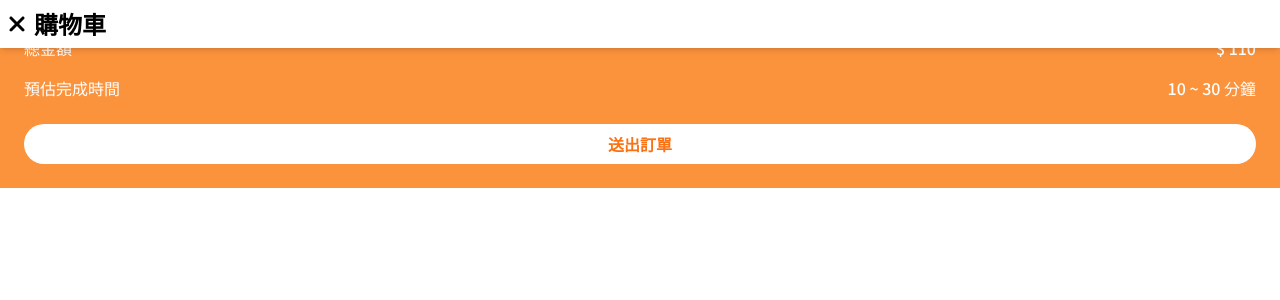
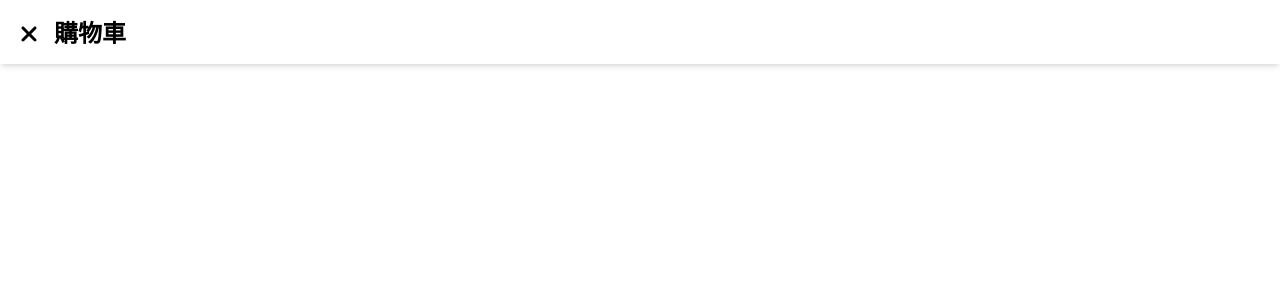
Before and after one commit to NTOU-Takeout/NTOU-Takeout-Frontend, a React (Vite) app: page /cart in a window 1280 px wide. Shown: the top 300 px of the page. Built offline with nearby package versions, Linux system fonts and the light colour scheme.

Commit message:
Adjust css

```diff
--- a/src/components/cartPage/CartPageHeader.jsx
+++ b/src/components/cartPage/CartPageHeader.jsx
@@ -9,11 +9,11 @@ const CartPageHeader = () => {
         navigate(-1);
     };
     return (
-        <header className="fixed z-30 top-0 left-0 w-full flex justify-between items-center bg-white shadow-md transition-shadow duration-300 ease-in-out p-2 font-notoTC">
-            <div className="flex items-center text-xl ">
+        <header className="h-16 fixed z-30 top-0 left-0 w-full flex justify-between items-center bg-white shadow-md transition-shadow duration-300 ease-in-out p-2 font-notoTC">
+            <div className="flex ml-3 items-center text-xl ">
                 <FontAwesomeIcon
                     icon={faTimes}
-                    className="mr-2 cursor-pointer text-2xl"
+                    className="mr-4 cursor-pointer text-2xl mt-1"
                     onClick={handleClose}
                 />
                 <h1 className="font-noto font-bold text-2xl">購物車</h1>
--- a/src/pages/Cart.jsx
+++ b/src/pages/Cart.jsx
@@ -9,7 +9,7 @@ function Cart() {
     return (
         <div className="mt-3">
             <CartPageHeader></CartPageHeader>
-            <CartOrderSection orderDetail={order} />
+            {/* <CartOrderSection orderDetail={order} /> */}
         </div>
     );
 }
```
